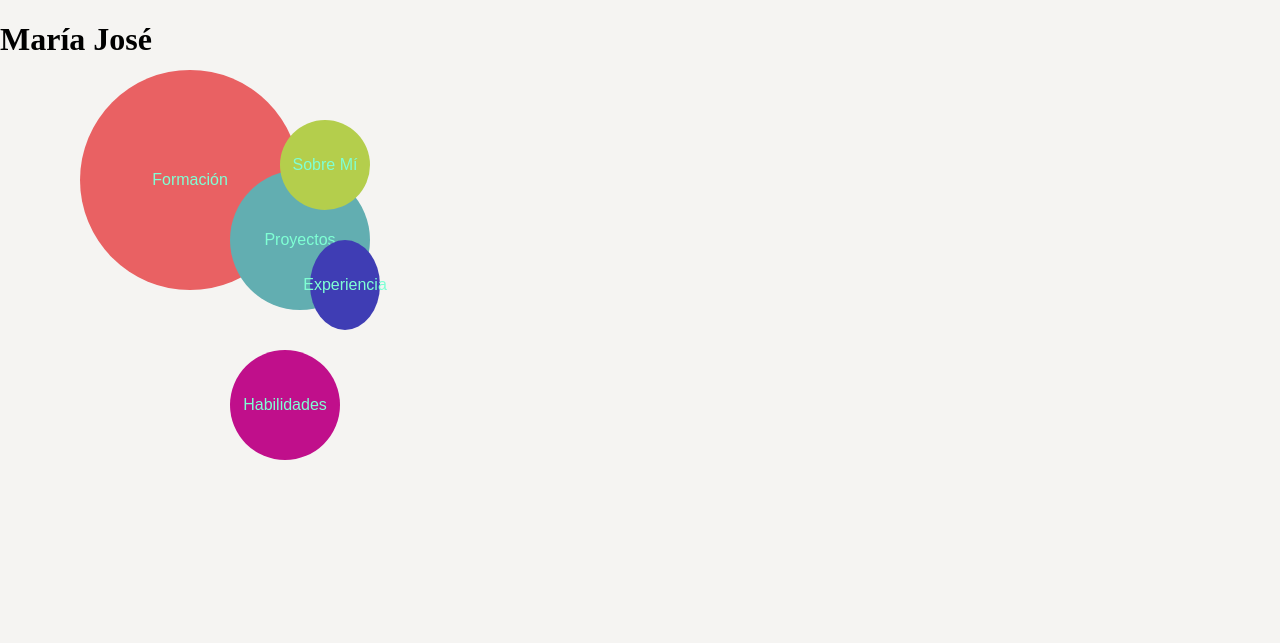
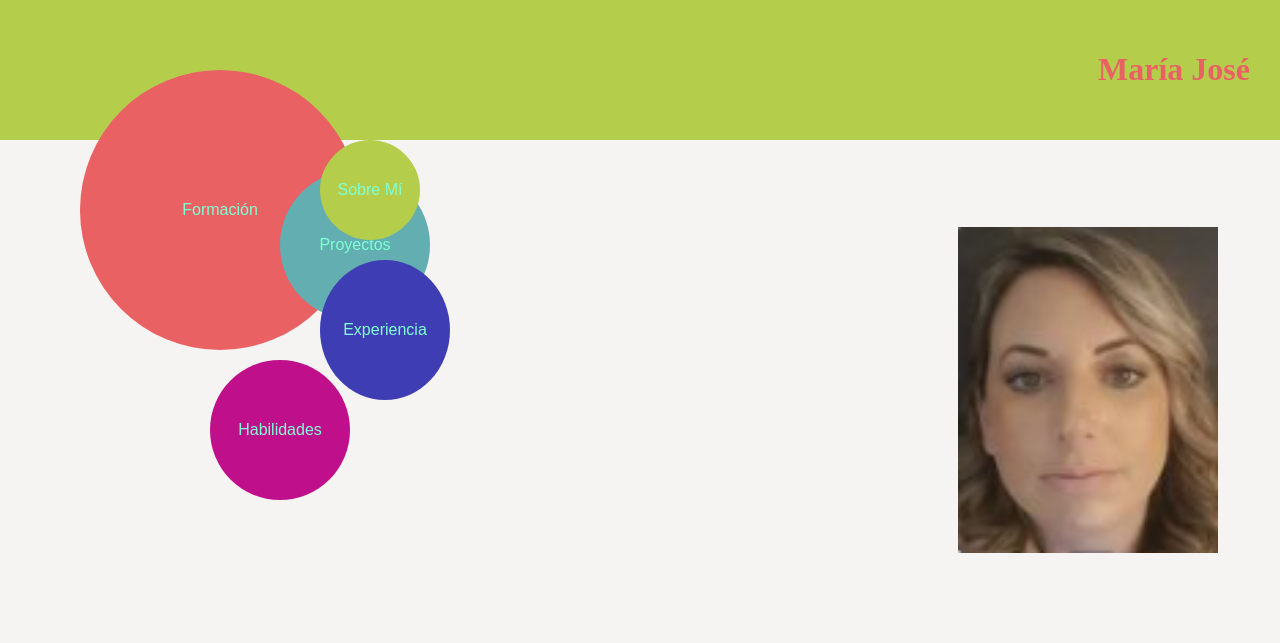
Before and after one commit to mariajoselozanomendoza31-bot/Porfolio, a plain HTML site: page index.html in a window 1280 px wide. Drawn offline with Linux system fonts and the light colour scheme.

Commit message:
porfolio

```diff
--- a/index.html
+++ b/index.html
@@ -9,7 +9,12 @@
 </head>
 
 <body>
-    <main class="contenedor">
+    <header class="contenedor">
+        <div id="nombre">
+            <h1>María José</h1>
+        </div>
+        <div class="container">
+            <div class="contenedor_1">
                 <a href="formación.html" class="circulo formacion">
                     Formación
                 </a>
@@ -26,11 +31,18 @@
                 <a href="experiencia.html" class="circulo experiencia">
                     Experiencia
                 </a>
-            <div id="nombre">
-                <h1>María José</h1>
             </div>
-        </main>
+        </div>
+            <div class="contenedor_2">
+                <div class="foto">
+                    <img src="style/fotomia.png" alt="foto">
+                </div>
+            </div>
 
+        </div>
+
+
+    </header>
 
 
 </body>
--- a/style/stilos.css
+++ b/style/stilos.css
@@ -3,17 +3,38 @@ body {
     background-color: rgb(245, 244, 242);
 }
 
-.contendor {
-
+.contenedor {
     position: relative;
     width: 100%;
-    height: 500px;
+    min-height: 500px;
+    display: grid;
+    grid-template-columns: minmax(0, 1fr) minmax(220px, 30%);
+    grid-template-rows: auto 1fr;
 }
 
-/* Estilos comunes de todos los circulos*/
+.container {
+    width: 100%;
+    display: flex;
+    grid-column: 1;
+    grid-row: 2;
+    min-height: 500px;
+}
 
+.contenedor_1 {
+    position: static;
+    width: 100%;
+    min-height: 500px;
+}
 
+.contenedor_2 {
+    grid-column: 2;
+    grid-row: 2;
+    display: flex;
+    align-items: center;
+    justify-content: center;
+}
 
+/* Estilos comunes de todos los circulos */
 .circulo {
     position: absolute;
     border-radius: 50%;
@@ -29,53 +50,92 @@ body {
 .circulo:hover {
     transform: scale(1.25);
     z-index: 10;
-
 }
 
 .formacion {
-    width: 220px;
-    height: 220px;
+    width: 280px;
+    height: 280px;
     background-color: #e96163;
     top: 70px;
     left: 80px;
-     z-index: 1;
-
+    z-index: 1;
 }
 
 .proyectos {
-    width: 140px;
-    height: 140px;
+    width: 150px;
+    height: 150px;
     background-color: #62aeb1;
     top: 170px;
-    left: 230px;
+    left: 280px;
     z-index: 2;
 }
 
 .habilidades {
-    width: 110px;
-    height: 110px;
+    width: 140px;
+    height: 140px;
     background-color: #c00f8b;
-    top: 350px;
-    left: 230px;
-     z-index: 3;
+    top: 360px;
+    left: 210px;
+    z-index: 3;
 }
 
 .sobremi {
-    width: 90px;
-    height: 90px;
+    width: 100px;
+    height: 100px;
     background-color: #b4ce4c;
-    top: 120px;
-    left: 280px;
-     z-index: 4;
+    top: 140px;
+    left: 320px;
+    z-index: 4;
 }
 
 .experiencia {
-    width: 70px;
-    height: 90px;
+    width: 130px;
+    height: 140px;
     background-color: rgb(63, 61, 180);
-    top: 240px;
-    left: 310px;
-     z-index: 5;
+    top: 260px;
+    left: 320px;
+    z-index: 5;
 }
 
-#nombre {}
+#nombre {
+    grid-column: 1 / -1;
+    background-color: #b4ce4c;
+    color: #e96163;
+    display: flex;
+    justify-content: right;
+    padding: 30px;
+}
+
+.foto {
+    width: min(28vw, 260px);
+}
+
+.foto img {
+    display: block;
+    width: 100%;
+    height: auto;
+}
+
+@media (max-width: 700px) {
+    .contenedor {
+        grid-template-columns: minmax(0, 1fr);
+        grid-template-rows: auto auto auto;
+    }
+
+    .container {
+        grid-column: 1;
+        grid-row: 2;
+    }
+
+    .contenedor_2 {
+        grid-column: 1;
+        grid-row: 3;
+        padding: 24px 0 40px;
+    }
+
+    .foto {
+        width: min(55vw, 260px);
+        border-radius: 20px;
+        transition: border-radius 5s;
+    }
+}
```
Also changed, not shown: formacion.html (added, +13 -0 lines), style/fotomia.png (added). Lines whose indentation alone changed are shown as unchanged.
